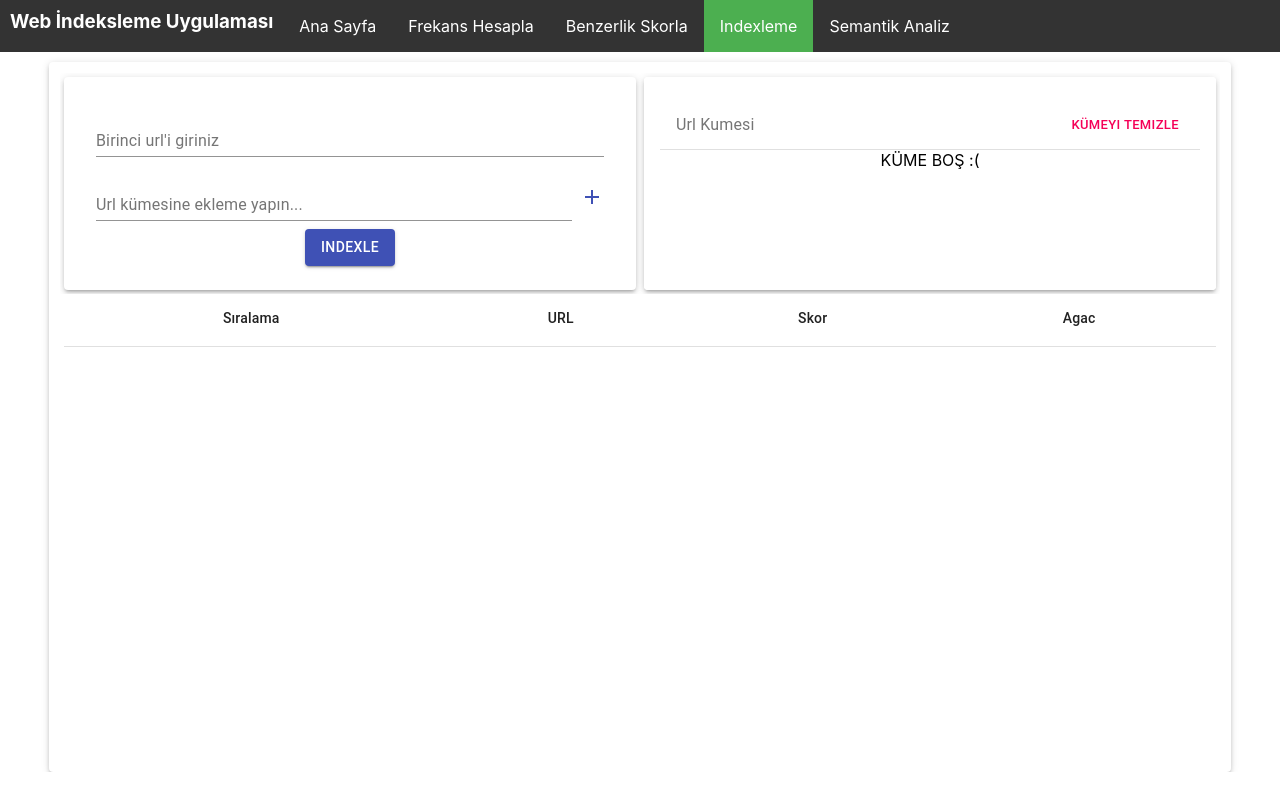
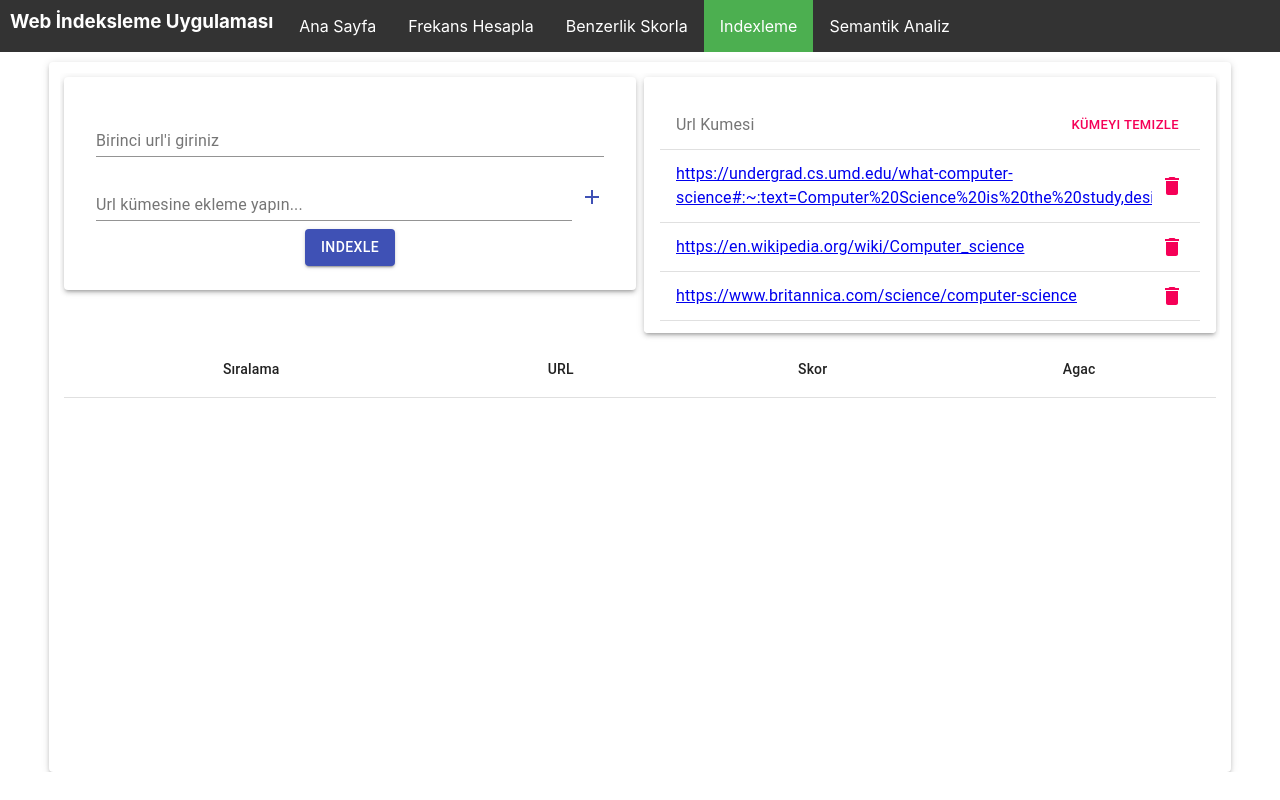
Before and after one commit to berkayefeozcan/Web-Indexing-Application, a React (Create React App) app in the folder web/: page /IndexerPage in a window 1280 px wide. Built offline with nearby package versions, Linux system fonts and the light colour scheme.

Commit message:
web test url kumesi eklendi

```diff
--- a/web/src/components/IndexerAndAnalyser.js
+++ b/web/src/components/IndexerAndAnalyser.js
@@ -37,7 +37,13 @@ const useStyles = makeStyles((theme) => ({
 const Transition = React.forwardRef(function Transition(props, ref) {
     return <Slide direction="up" ref={ref} {...props} />;
 });
+const testUrlSet=[
+    "https://undergrad.cs.umd.edu/what-computer-science#:~:text=Computer%20Science%20is%20the%20study,design%2C%20development%2C%20and%20application.",
+    "https://en.wikipedia.org/wiki/Computer_science",
+    "https://www.britannica.com/science/computer-science",
+    "https://cs.sabanciuniv.edu/"
 
+]
 const IndexerAndAnalyser = props => {
     const classes = useStyles();
     const [open, setOpen] = useState(false)
@@ -46,7 +52,7 @@ const IndexerAndAnalyser = props => {
     const [tree, setTree] = useState({})
     const [resultArr, setResultArr] = useState([]);
     const [spinnerIsVisible, setSpinnerIsVisible] = useState(false);
-    const [urlSet, setUrlSet] = useState([]);
+    const [urlSet, setUrlSet] = useState(testUrlSet);
 
     const handleUrl1Change = (event) => {
         setUrl1(event.target.value);
```
